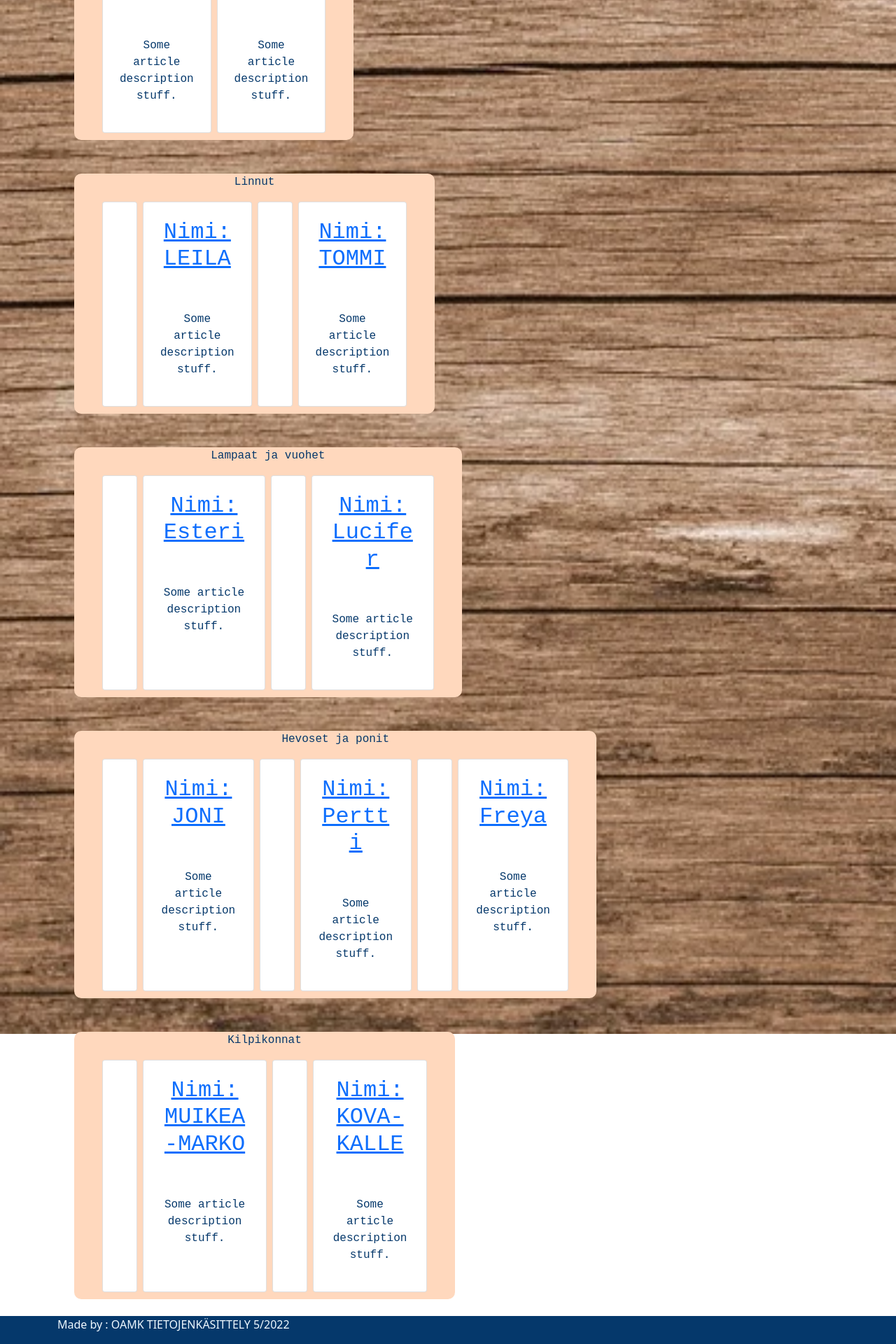
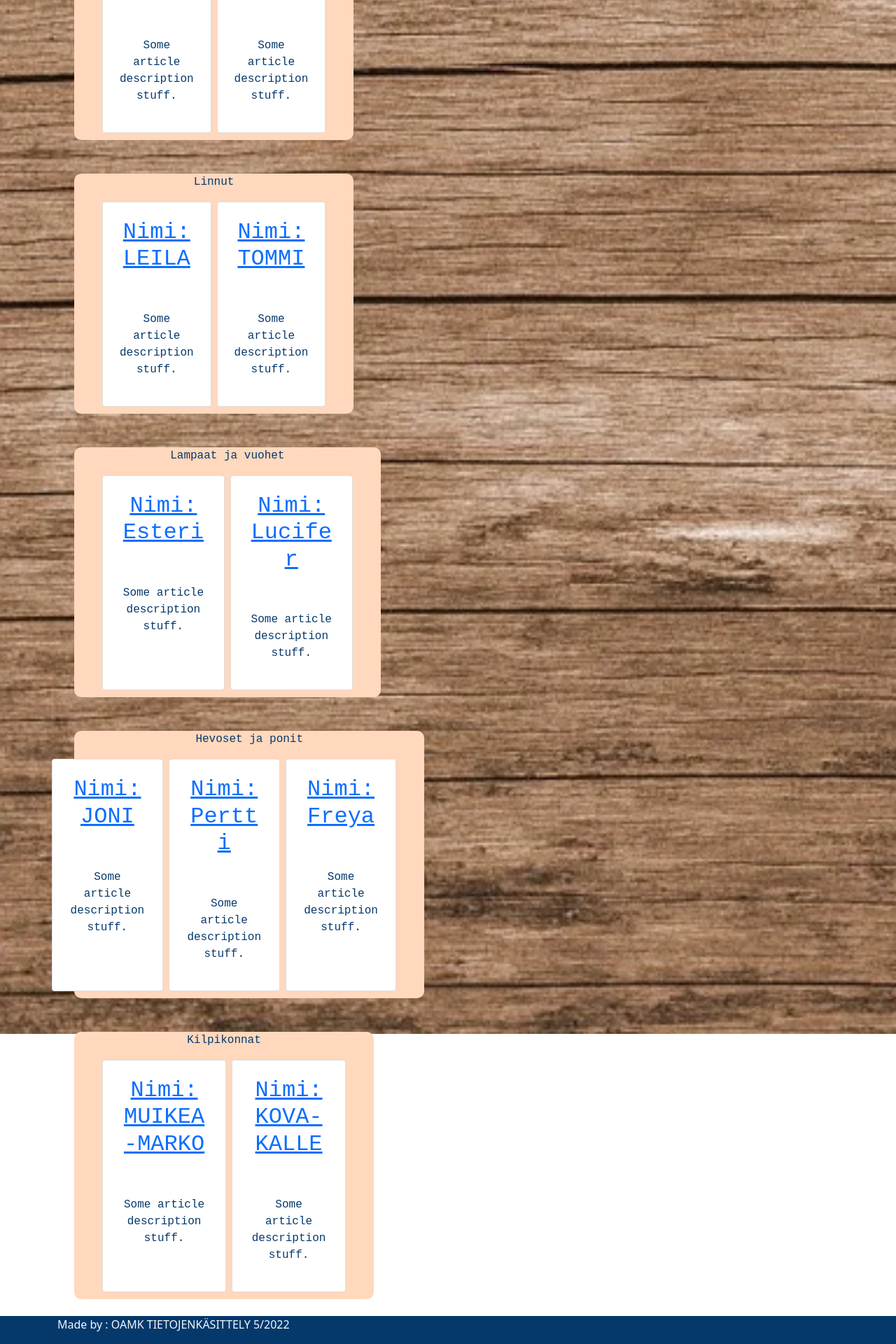
Before and after one commit to JohanKivilomplo/Lemmikkivuokraamo-frontend, a PHP site: the page made by lemminkäinen/eläimet.php in a window 1280 px wide. Shown: the part 656-2576 px from the top of the page at 70% size. Run offline with PHP 8.4, Linux system fonts and the light colour scheme; data comes from the database, SQL or seed files in the repository.

```diff
--- a/lemminkäinen/eläimet.php
+++ b/lemminkäinen/eläimet.php
@@ -187,8 +187,6 @@
             <div class="elain m-4">
               <p>Linnut</p>
               <div class="cards">
-              <div class="card">
-                    <p>
                       <?php
                       function getLeila(){
                         require_once '../php/modules/db.php';
@@ -206,10 +204,8 @@
                         }
                     }
                     ?>
-                    </p>
                   <?php $LEILA = getLeila() ?>
 
-                  </div>
                   <div class="card">
                     <h2><a href="#">
                       <?php
@@ -220,8 +216,6 @@
                     <p>Some article description stuff.</p>
                   </div>
 
-                  <div class="card">
-                    <p>
                       <?php
                       function getTommi(){
                         require_once '../php/modules/db.php';
@@ -239,10 +233,7 @@
                         }
                     }
                     ?>
-                    </p>
                   <?php $TOMMI = getTommi() ?>
-
-                  </div>
                   <div class="card">
                     <h2><a href="#">
                       <?php
@@ -259,8 +250,6 @@
             <div class="elain m-4">
               <p>Lampaat ja vuohet</p>
               <div class="cards">
-              <div class="card">
-                    <p>
                       <?php
                       function getEsteri(){
                         require_once '../php/modules/db.php';
@@ -278,10 +267,7 @@
                         }
                     }
                     ?>
-                    </p>
                   <?php $ESTERI = getEsteri() ?>
-
-                  </div>
                   <div class="card">
                     <h2><a href="#">
                       <?php
@@ -291,9 +277,6 @@
                       </a></h2>
                     <p>Some article description stuff.</p>
                   </div>
-
-                <div class="card">
-                    <p>
                       <?php
                       function getLucifer(){
                         require_once '../php/modules/db.php';
@@ -311,10 +294,8 @@
                         }
                     }
                     ?>
-                    </p>
                   <?php $LUCIFER = getLucifer() ?>
 
-                  </div>
                   <div class="card">
                     <h2><a href="#">
                       <?php
@@ -333,8 +314,6 @@
         <div class="elain m-4">
               <p>Hevoset ja ponit</p>
               <div class="cards">
-                <div class="card">
-                    <p>
                       <?php
                       function getJoni(){
                         require_once '../php/modules/db.php';
@@ -355,7 +334,6 @@
                     </p>
                   <?php $JONI = getJoni() ?>
 
-                  </div>
                   <div class="card">
                     <h2><a href="#">
                       <?php
@@ -366,8 +344,6 @@
                     <p>Some article description stuff.</p>
                   </div>
 
-                <div class="card">
-                    <p>
                       <?php
                       function getPertti(){
                         require_once '../php/modules/db.php';
@@ -385,10 +361,8 @@
                         }
                     }
                     ?>
-                    </p>
                   <?php $PERTTI = getPertti() ?>
 
-                  </div>
                   <div class="card">
                     <h2><a href="#">
                       <?php
@@ -398,9 +372,6 @@
                       </a></h2>
                     <p>Some article description stuff.</p>
                   </div>
-
-                <div class="card">
-                    <p>
                       <?php
                       function getFreya(){
                         require_once '../php/modules/db.php';
@@ -418,10 +389,8 @@
                         }
                     }
                     ?>
-                    </p>
                   <?php $FREYA = getFreya() ?>
 
-                  </div>
                   <div class="card">
                     <h2><a href="#">
                       <?php
@@ -438,8 +407,6 @@
             <div class="elain m-4">
               <p>Kilpikonnat</p>
               <div class="cards">
-              <div class="card">
-                    <p>
                       <?php
                       function getMarko(){
                         require_once '../php/modules/db.php';
@@ -457,10 +424,8 @@
                         }
                     }
                     ?>
-                    </p>
                   <?php $MARKO = getMarko() ?>
 
-                  </div>
                   <div class="card">
                     <h2><a href="#">
                       <?php
@@ -471,8 +436,6 @@
                     <p>Some article description stuff.</p>
                   </div>
 
-                  <div class="card">
-                    <p>
                       <?php
                       function getKalle(){
                         require_once '../php/modules/db.php';
@@ -490,10 +453,8 @@
                         }
                     }
                     ?>
-                    </p>
                   <?php $KALLE = getKalle() ?>
 
-                  </div>
                   <div class="card">
                     <h2><a href="#">
                       <?php
--- a/php/modules/authorization.php
+++ b/php/modules/authorization.php
@@ -2,9 +2,6 @@
 function login($uname, $pw){
 
     require_once MODULES_DIR. 'db.php';
-
-    // $uname = filter_input(INPUT_POST, "username");
-    // $pw = filter_input(INPUT_POST, "password");
 
     //Tarkistetaan onko muttujia asetettu
     if( !isset($uname) || !isset($pw) ){
```
Also changed, not shown: php/modules/functions.php (+7 -25 lines), php/modules/person.php (+5 -5 lines).
